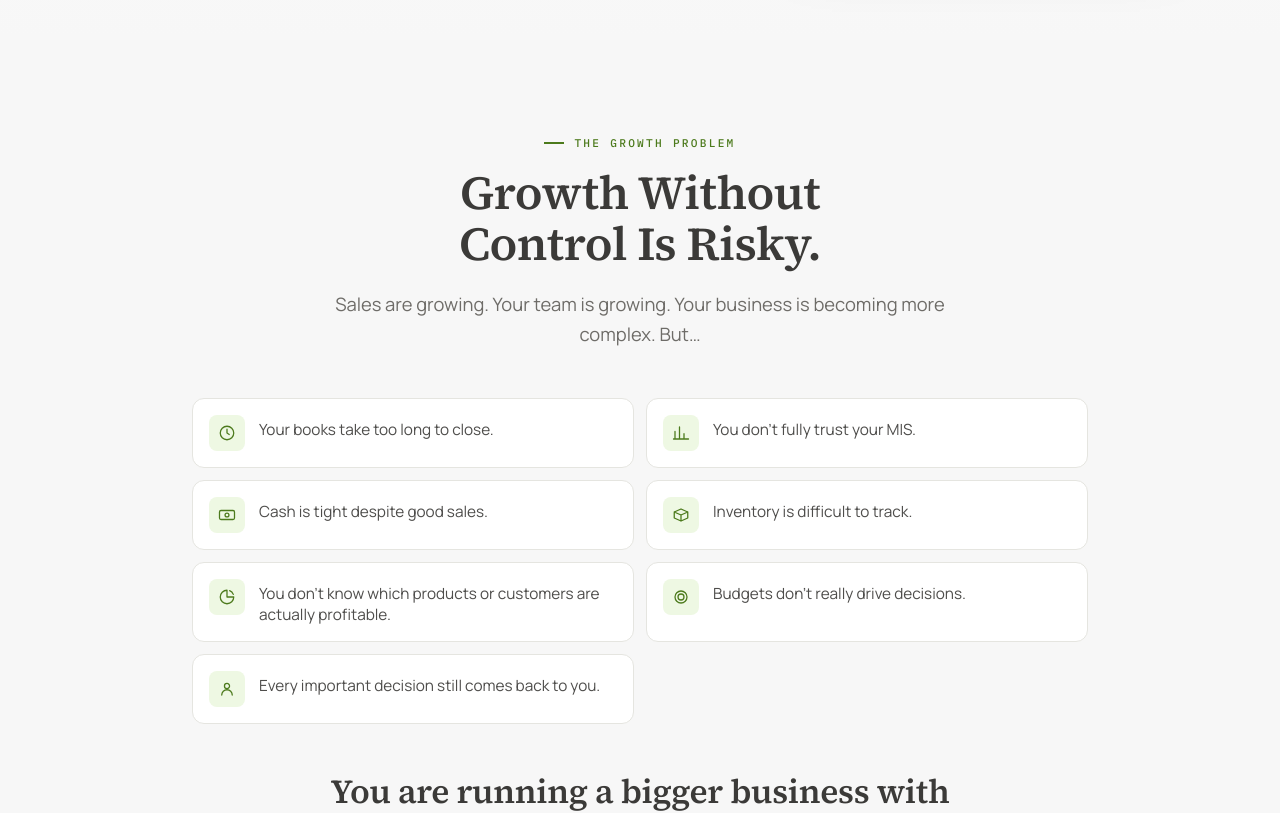
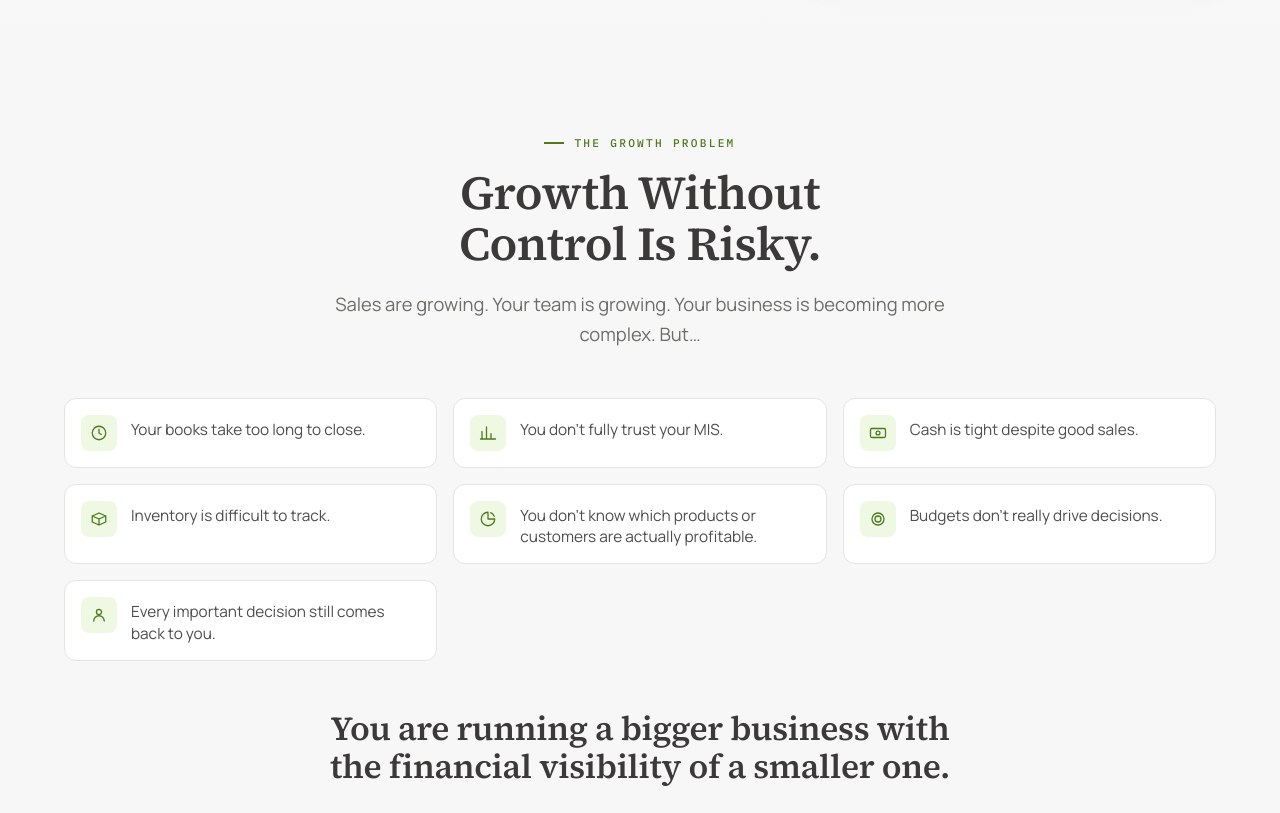
Before and after one commit to PROHIT-CoreTech/finnpulse-site, a Next.js app: page / in a window 1280 px wide. Shown: the part 660-1473 px from the top of the page. Built offline with nearby package versions, Linux system fonts and the light colour scheme.

Commit message:
Widen container layout from 1180px to 1440px to utilize side margins

```diff
--- a/src/app/page.tsx
+++ b/src/app/page.tsx
@@ -118,7 +118,7 @@ export default function HomePage() {
         </Reveal>
 
         <Reveal delay={80}>
-          <ul className="mx-auto mt-12 grid max-w-4xl gap-3 sm:grid-cols-2">
+          <ul className="mx-auto mt-12 grid max-w-6xl gap-4 sm:grid-cols-2 lg:grid-cols-3">
             {PAINS.map((p) => (
               <li key={p.text} className="flex items-start gap-3.5 rounded-xl border border-hair bg-white p-4">
                 <span className="flex h-9 w-9 shrink-0 items-center justify-center rounded-lg bg-limeSoft text-limeInk">
--- a/tailwind.config.ts
+++ b/tailwind.config.ts
@@ -31,7 +31,7 @@ const config: Config = {
         'display-lg': ['clamp(1.9rem,1.35rem + 2.2vw,2.95rem)', { lineHeight: '1.08', letterSpacing: '-0.012em' }],
         'display-md': ['clamp(1.5rem,1.15rem + 1.4vw,2.1rem)', { lineHeight: '1.14', letterSpacing: '-0.01em' }],
       },
-      maxWidth: { wrap: '1180px', prose: '68ch' },
+      maxWidth: { wrap: '1440px', prose: '75ch' },
       boxShadow: {
         card: '0 1px 2px rgba(59,58,56,.04), 0 14px 34px -18px rgba(59,58,56,.22)',
         lift: '0 2px 6px rgba(59,58,56,.05), 0 30px 64px -26px rgba(59,58,56,.32)',
```
